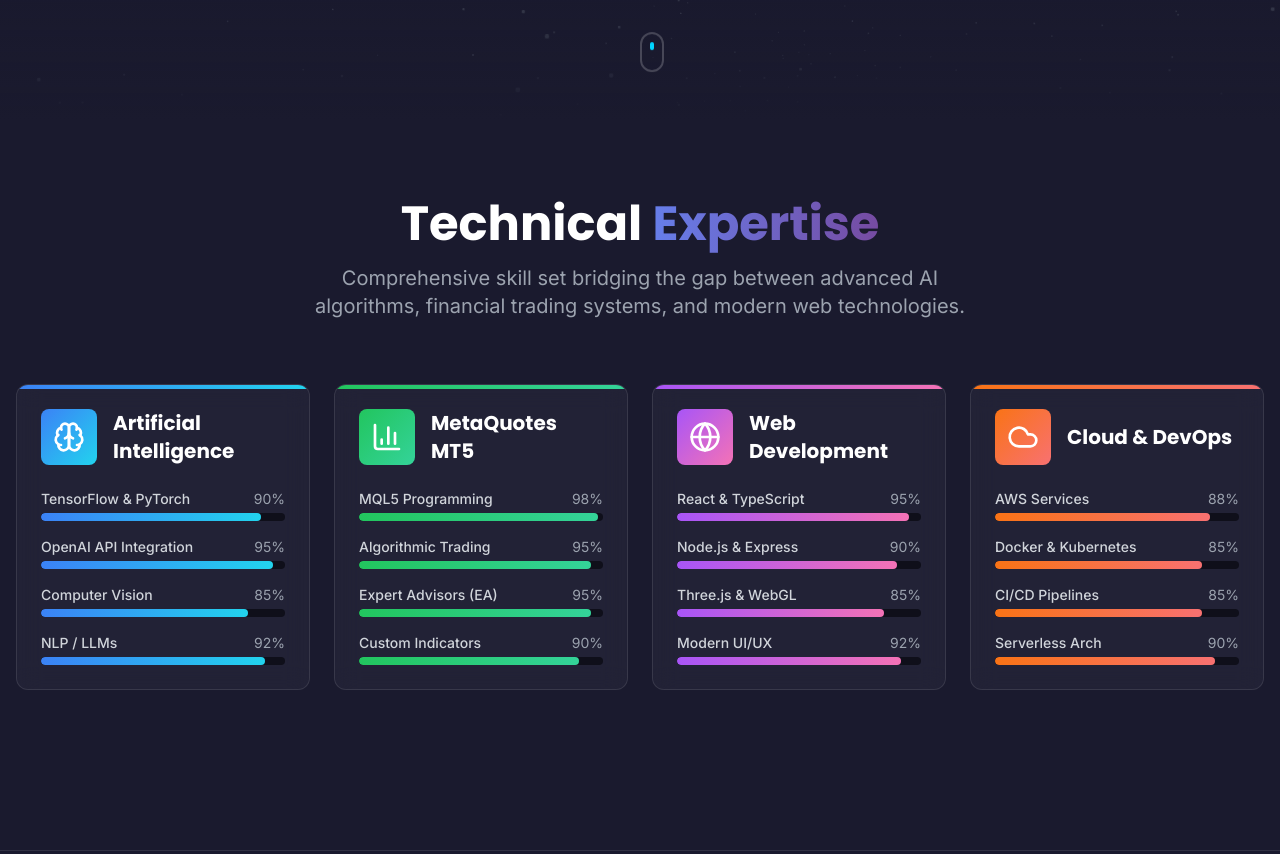
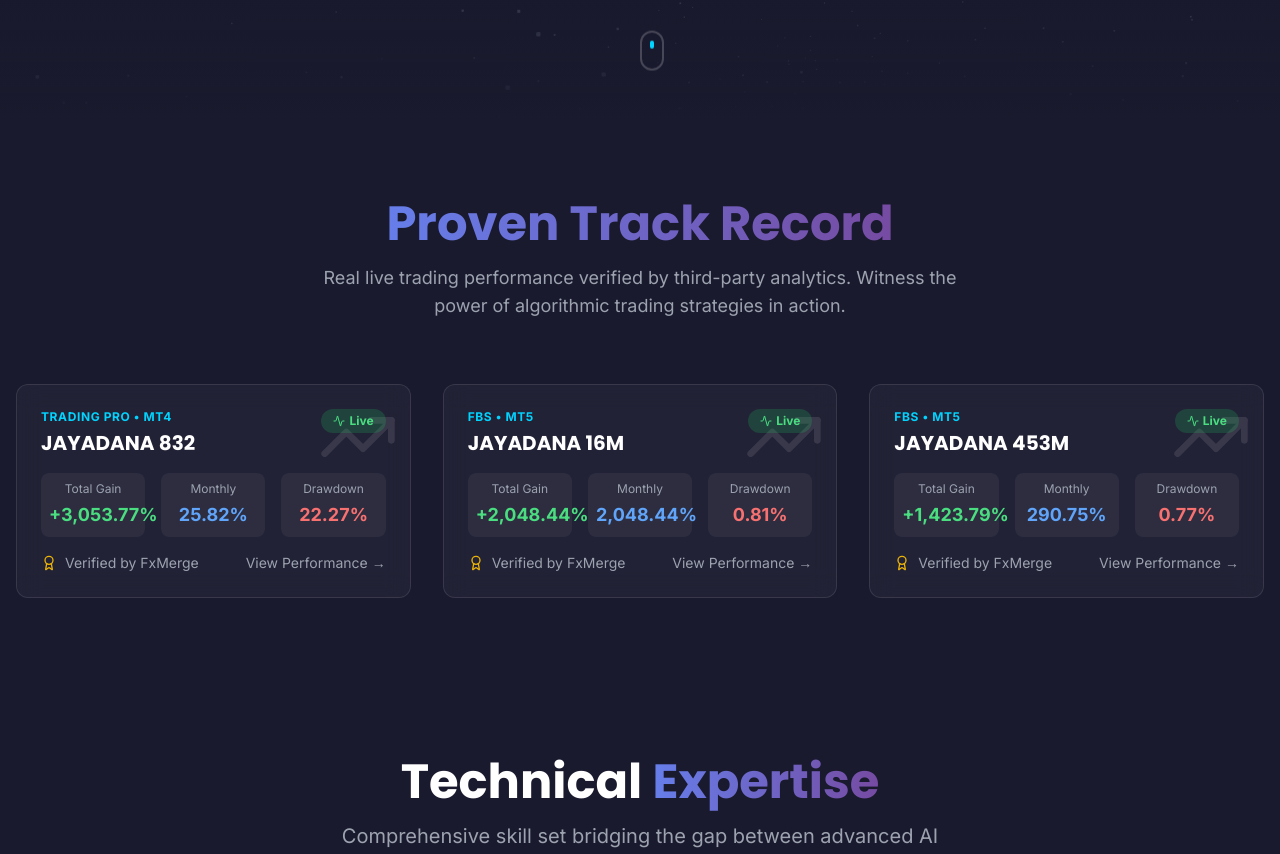
Before and after one commit to Rachmadrofik/Rachmadrofik.github.io, a React (Vite) app: page / in a window 1280 px wide. Shown: the part 680-1534 px from the top of the page. Built offline with nearby package versions, Linux system fonts and the light colour scheme.

Commit message:
Add LiveStrategies section with EA Jayadana portfolio

```diff
--- /dev/null
+++ b/src/components/home/LiveStrategies.tsx
@@ -0,0 +1,133 @@
+import React from 'react';
+import { motion } from 'framer-motion';
+import { TrendingUp, Award, Activity } from 'lucide-react';
+
+interface StrategyProps {
+  name: string;
+  gain: string;
+  url: string;
+  broker: string;
+  platform: string;
+  monthly: string;
+  drawdown: string;
+}
+
+const StrategyCard: React.FC<StrategyProps> = ({ name, gain, url, broker, platform, monthly, drawdown }) => {
+  return (
+    <motion.a
+      href={url}
+      target="_blank"
+      rel="noopener noreferrer"
+      className="block glass-card p-6 hover:border-accent transition-all duration-300 group relative overflow-hidden"
+      whileHover={{ y: -5 }}
+    >
+      <div className="absolute top-0 right-0 p-3 opacity-10 group-hover:opacity-20 transition-opacity">
+        <TrendingUp size={80} />
+      </div>
+
+      <div className="relative z-10">
+        <div className="flex justify-between items-start mb-4">
+          <div>
+            <span className="text-xs font-bold text-accent uppercase tracking-wider mb-1 block">{broker} • {platform}</span>
+            <h3 className="text-xl font-bold text-white group-hover:text-accent transition-colors">{name}</h3>
+          </div>
+          <div className="bg-green-500/20 text-green-400 px-3 py-1 rounded-full text-xs font-bold flex items-center gap-1">
+            <Activity size={12} /> Live
+          </div>
+        </div>
+
+        <div className="grid grid-cols-3 gap-4 mb-4">
+          <div className="text-center p-2 rounded-lg bg-white/5">
+            <p className="text-xs text-gray-400 mb-1">Total Gain</p>
+            <p className="text-lg font-bold text-green-400">{gain}</p>
+          </div>
+          <div className="text-center p-2 rounded-lg bg-white/5">
+            <p className="text-xs text-gray-400 mb-1">Monthly</p>
+            <p className="text-lg font-bold text-blue-400">{monthly}</p>
+          </div>
+          <div className="text-center p-2 rounded-lg bg-white/5">
+            <p className="text-xs text-gray-400 mb-1">Drawdown</p>
+            <p className="text-lg font-bold text-red-400">{drawdown}</p>
+          </div>
+        </div>
+
+        <div className="flex items-center justify-between text-sm text-gray-400 group-hover:text-white transition-colors">
+          <span className="flex items-center gap-2"><Award size={16} className="text-yellow-500" /> Verified by FxMerge</span>
+          <span>View Performance →</span>
+        </div>
+      </div>
+    </motion.a>
+  );
+};
+
+const LiveStrategies: React.FC = () => {
+  const strategies = [
+    {
+      name: "JAYADANA 832",
+      gain: "+3,053.77%",
+      monthly: "25.82%",
+      drawdown: "22.27%",
+      broker: "Trading Pro",
+      platform: "MT4",
+      url: "https://www.fxmerge.com/strategies-results/1817037/ea-jayadana-832"
+    },
+    {
+      name: "JAYADANA 16M",
+      gain: "+2,048.44%",
+      monthly: "2,048.44%",
+      drawdown: "0.81%",
+      broker: "FBS",
+      platform: "MT5",
+      url: "https://www.fxmerge.com/strategies-results/2226731/jayadana-16m"
+    },
+    {
+      name: "JAYADANA 453M",
+      gain: "+1,423.79%",
+      monthly: "290.75%",
+      drawdown: "0.77%",
+      broker: "FBS",
+      platform: "MT5",
+      url: "https://www.fxmerge.com/strategies-results/2111396/jayadana-453m"
+    }
+  ];
+
+  return (
+    <section className="py-20 relative overflow-hidden">
+      <div className="container mx-auto px-4 relative z-10">
+        <div className="text-center mb-16">
+          <motion.div
+            initial={{ opacity: 0, y: 20 }}
+            whileInView={{ opacity: 1, y: 0 }}
+            viewport={{ once: true }}
+          >
+            <h2 className="text-3xl md:text-5xl font-bold mb-4">
+              <span className="text-transparent bg-clip-text bg-gradient-to-r from-primary-start to-primary-end">
+                Proven Track Record
+              </span>
+            </h2>
+            <p className="text-gray-400 max-w-2xl mx-auto text-lg">
+              Real live trading performance verified by third-party analytics.
+              Witness the power of algorithmic trading strategies in action.
+            </p>
+          </motion.div>
+        </div>
+
+        <div className="grid grid-cols-1 md:grid-cols-3 gap-8">
+          {strategies.map((strategy, index) => (
+            <motion.div
+              key={index}
+              initial={{ opacity: 0, y: 30 }}
+              whileInView={{ opacity: 1, y: 0 }}
+              viewport={{ once: true }}
+              transition={{ delay: index * 0.2 }}
+            >
+              <StrategyCard {...strategy} />
+            </motion.div>
+          ))}
+        </div>
+      </div>
+    </section>
+  );
+};
+
+export default LiveStrategies;
--- a/src/pages/Home.tsx
+++ b/src/pages/Home.tsx
@@ -1,11 +1,13 @@
 import React from 'react';
 import Hero from '../components/home/Hero';
 import Skills from '../components/home/Skills';
+import LiveStrategies from '../components/home/LiveStrategies';
 
 const Home: React.FC = () => {
   return (
     <div className="min-h-screen">
       <Hero />
+      <LiveStrategies />
       <Skills />
     </div>
   );
```
